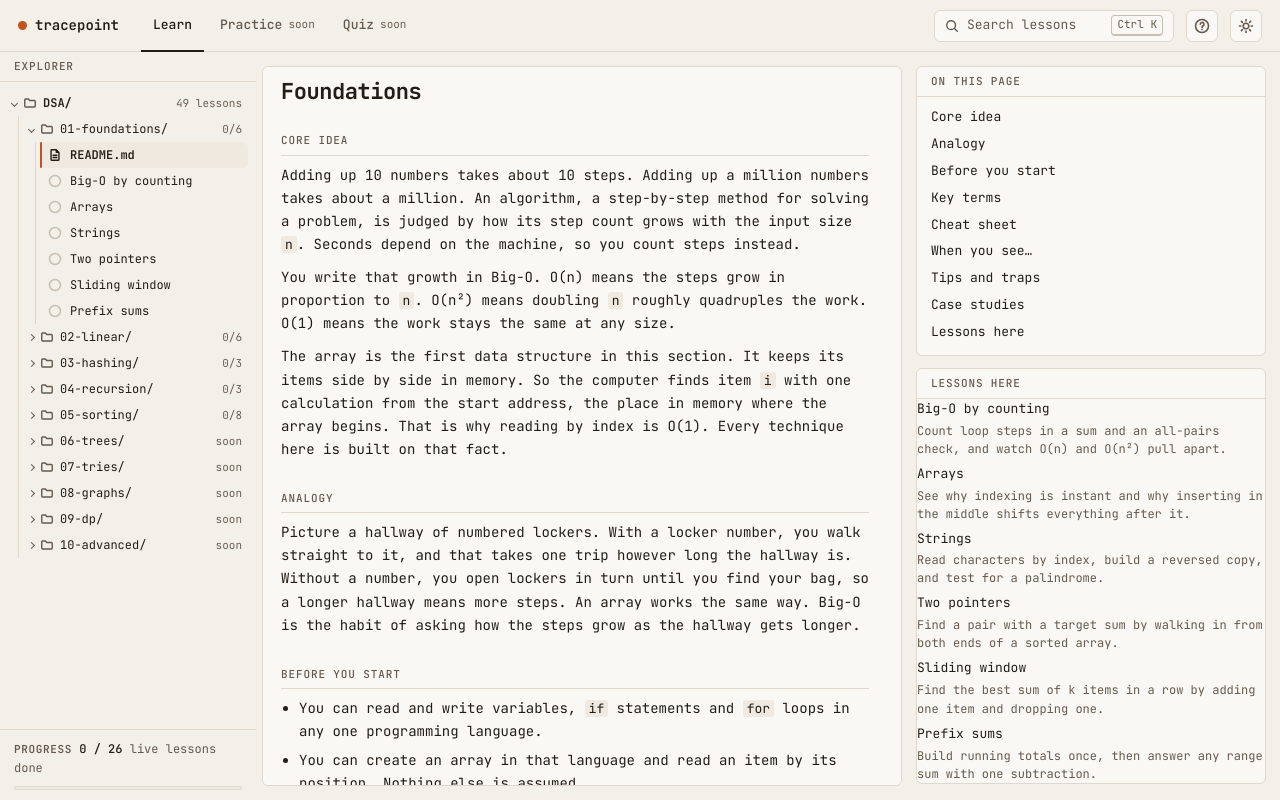
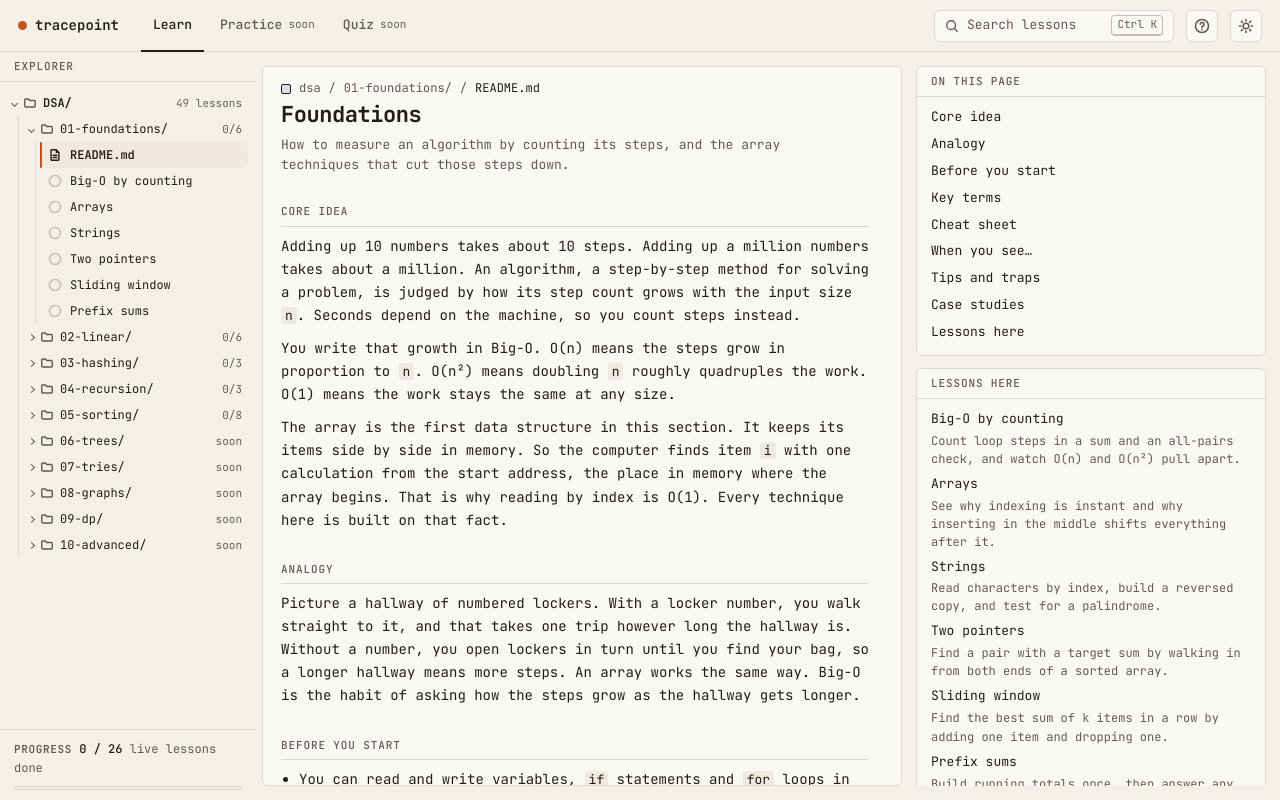
Before and after one commit to vinaykumaru2k3/TracePoint, a React (Vite) app: page / in a window 1280 px wide. Built offline with nearby package versions, Linux system fonts and the light colour scheme.

Commit message:
theory: guide page layout fixes
Co-Authored-By: Claude Opus 5.5 <noreply@anthropic.com>

```diff
--- a/src/app.css
+++ b/src/app.css
@@ -347,7 +347,7 @@ a { color: inherit; text-decoration: none; }
 
 /* ---------- short desktop windows: drop the secondary lines so the stage and code keep room ---------- */
 @media (min-width: 1121px) and (max-height: 820px) {
-  .sub, .memnote, .crumb { display: none; }
+  .memnote, .lesson-head:not(.guide-head) .sub, .lesson-head:not(.guide-head) .crumb { display: none; }
   .lesson-head h1 { font-size: 22px; }
   .lesson { gap: 10px; padding-top: 12px; }
   .cell .box { height: 30px; }
@@ -414,31 +414,31 @@ a { color: inherit; text-decoration: none; }
 .prose ul { margin: 0; padding-left: 18px; display: grid; gap: 6px; }
 .prose a { text-decoration: underline; text-underline-offset: 2px; }
 .prose code { font-family: var(--mono); font-size: 13px; padding: 0 4px; background: var(--surface-2); border-radius: 3px; }
-.gpart { padding: 14px 0 6px; scroll-margin-top: 12px; }
+.gpart { padding: 14px 0 6px; scroll-margin-top: 72px; }
 .gpart > h2 { display: block; margin: 0 0 8px; padding-bottom: 6px; border-bottom: 1px solid var(--line); }
 .terms { margin: 0; display: grid; gap: 8px; }
 .terms dt { font-weight: 600; }
 .terms dd { margin: 0; color: var(--muted); }
 .table-wrap { overflow-x: auto; max-width: 100%; }
-.cheat { border-collapse: collapse; width: 100%; font-size: 13px; line-height: 1.5; }
+.cheat { border-collapse: collapse; width: 100%; min-width: 34rem; font-size: 13px; line-height: 1.5; }
 .cheat th, .cheat td { padding: 6px 10px; text-align: left; vertical-align: top; border-bottom: 1px solid var(--line); }
 .cheat th { font-family: var(--mono); font-size: 11px; font-weight: 500; text-transform: uppercase; letter-spacing: 0.06em; color: var(--muted); border-bottom-color: var(--line-strong); white-space: nowrap; }
 .cheat tbody tr:nth-child(even) { background: var(--surface-2); }
-.pairs { list-style: none; padding: 0 !important; }
+.prose .pairs { list-style: none; padding: 0; }
 .pairs li { display: grid; gap: 2px; padding-left: 12px; border-left: 2px solid var(--line-strong); }
 .pairs .mv { color: var(--muted); }
 .case { padding: 8px 0; border-top: 1px solid var(--line); }
 .case:first-of-type { border-top: 0; }
 .case h3 { font-size: 14px; font-weight: 600; margin: 0 0 4px; }
 .case p { margin: 0 0 4px; }
-.glessons { list-style: none; margin: 0; padding: 0 !important; display: grid; gap: 6px; }
+.prose .glessons { list-style: none; margin: 0; padding: 0; display: grid; gap: 6px; }
 .glessons li { display: grid; gap: 2px; }
 .glessons .hook { color: var(--muted); font-size: 13px; line-height: 1.5; }
 .glessons li.soon { display: flex; align-items: center; gap: 8px; color: var(--muted-2); }
 .glessons .soon-tag { font-family: var(--mono); font-size: 11px; }
 .guide-side { display: flex; flex-direction: column; gap: 12px; }
 .right > .guide-side { flex: 1 1 auto; min-height: 0; overflow-y: auto; }
-.guide-toc ul, .guide-lessons .glessons { list-style: none; margin: 0; padding: 10px 14px 12px; display: grid; gap: 6px; font-size: 13px; }
+.guide-toc ul, .guide-lessons .glessons.glessons { list-style: none; margin: 0; padding: 10px 14px 12px; display: grid; gap: 6px; font-size: 13px; }
 .guide-toc a:hover { text-decoration: underline; }
 .guide-lessons .hook { font-size: 12px; }
 .flow-main > .guide-head { background: var(--surface); border: 1px solid var(--line); border-radius: var(--radius); padding: 14px 16px; }
--- a/src/app/GuidePage.tsx
+++ b/src/app/GuidePage.tsx
@@ -1,3 +1,4 @@
+import { useEffect } from "react";
 import { Link, Navigate, useParams } from "react-router-dom";
 import { folderName, sectionOf } from "../curriculum";
 import { LESSON_BY_ID } from "../lessons";
@@ -117,6 +118,8 @@ export default function GuidePage({ progress, courseOpen, onCloseCourse, section
   const params = useParams();
   const sectionId = fixed ?? params.sectionId ?? "";
   const narrow = useMedia(NARROW);
+  /* A new guide starts at the top of the page on narrow screens, where the page scrolls. */
+  useEffect(() => { if (narrow) window.scrollTo({ top: 0 }); }, [sectionId]); // eslint-disable-line react-hooks/exhaustive-deps
   const kind = resolveGuide(sectionId);
   if (kind === "redirect") return <Navigate to="/" replace />;
   const sec = sectionOf(sectionId)!;
```
Also changed, not shown: 1 other file (tests, documents, lock files or other folders).
